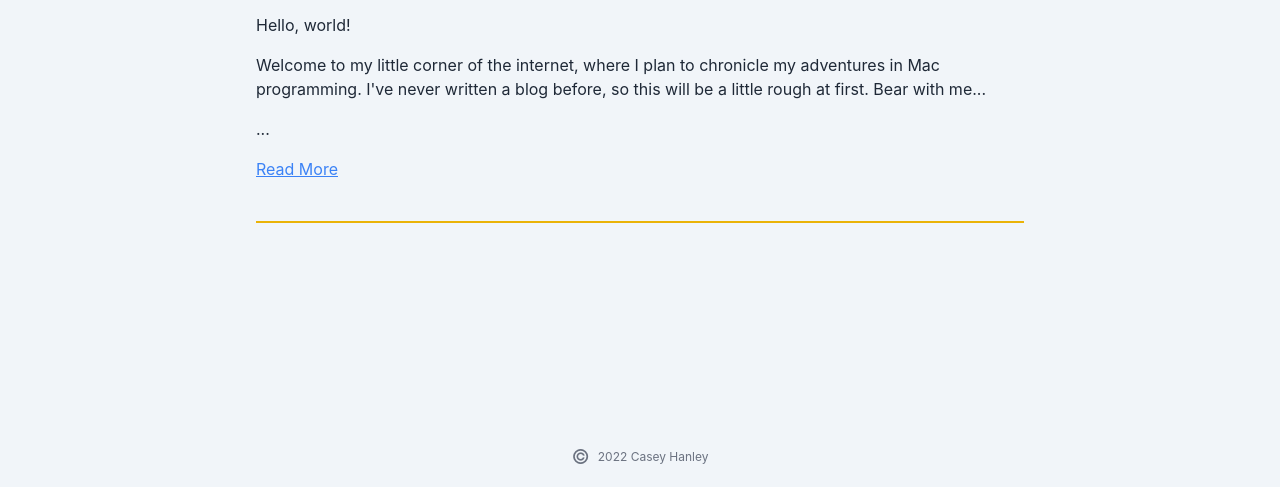
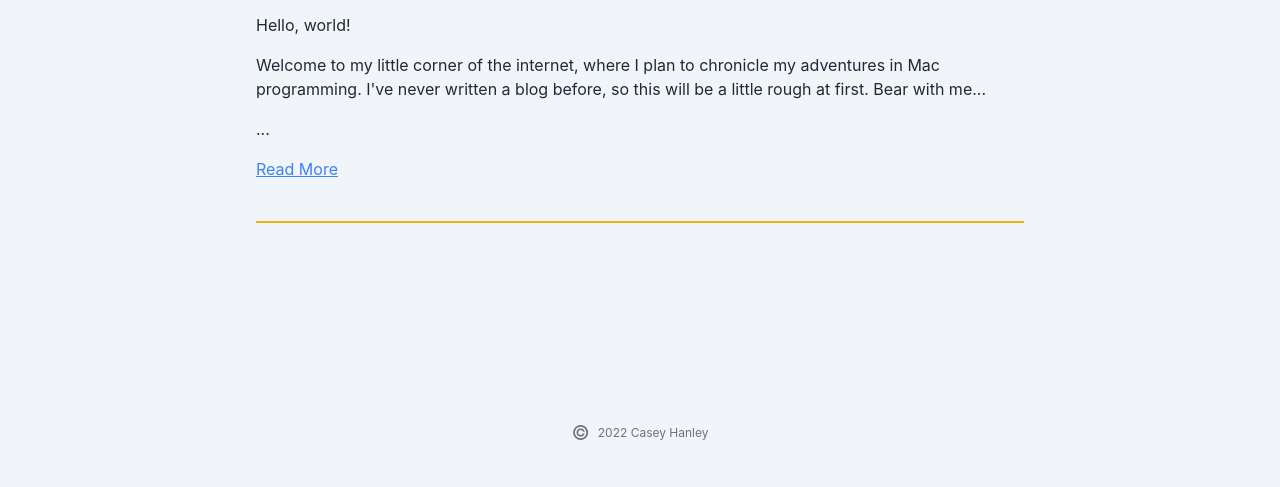
Before and after one commit to objective-casey/objective-casey.github.io, a plain HTML site: page index.html in a window 1280 px wide. Shown: the part 313-800 px from the top of the page. Drawn offline with Linux system fonts and the light colour scheme.

Commit message:
Adjust footer

```diff
--- a/index.html
+++ b/index.html
@@ -57,7 +57,7 @@
         <hr class="my-10 border-yellow-500" style="border-width: .1rem;" />
       </main>
 
-      <footer class="pb-4 pt-16 font-mono-custom text-gray-500 dark:text-gray-400">
+      <footer class="pb-10 pt-16 font-mono-custom text-gray-500 dark:text-gray-400">
         <div class="w-full flex justify-center text-xs flex items-center gap-2">
           <span class="text-xl">©</span>
           <span>2022 Casey Hanley</span>
```
Also changed, not shown: about.html (+1 -1 lines), archive.html (+1 -1 lines), contact.html (+1 -1 lines), hello_world.html (+1 -1 lines), output.css.
